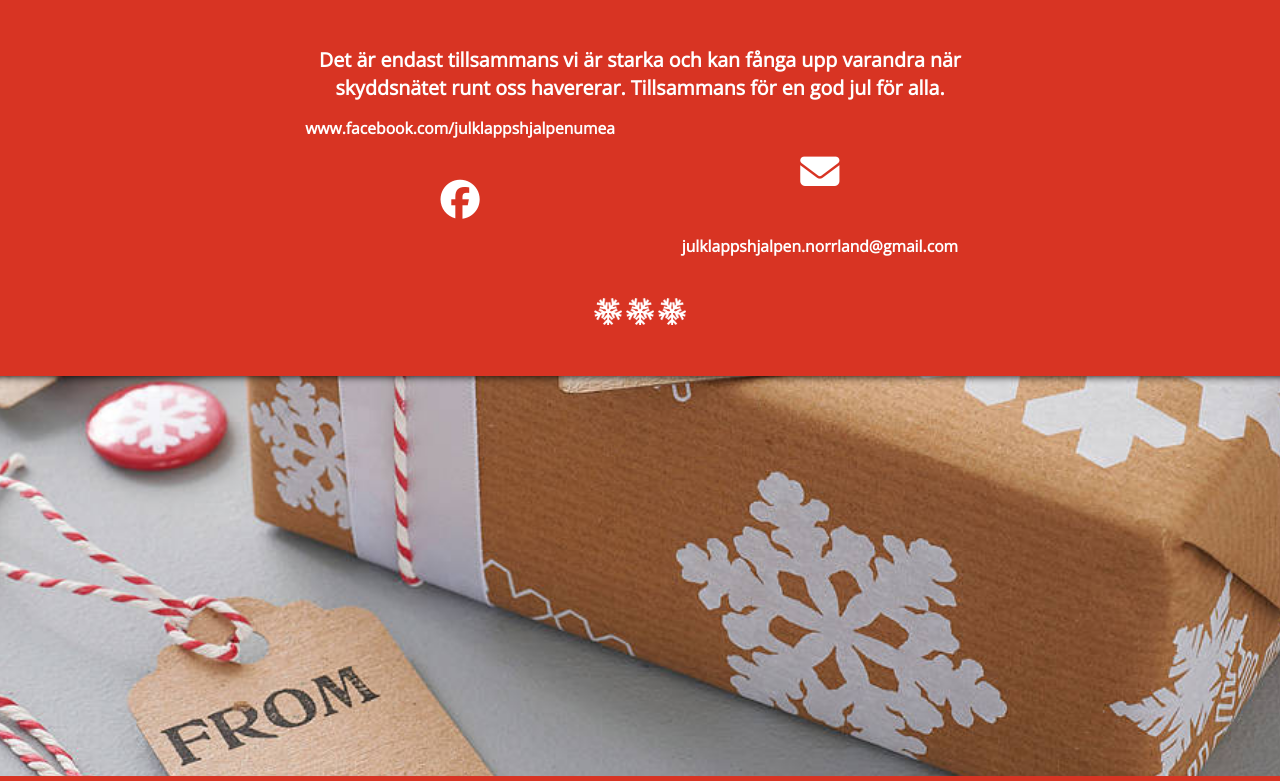
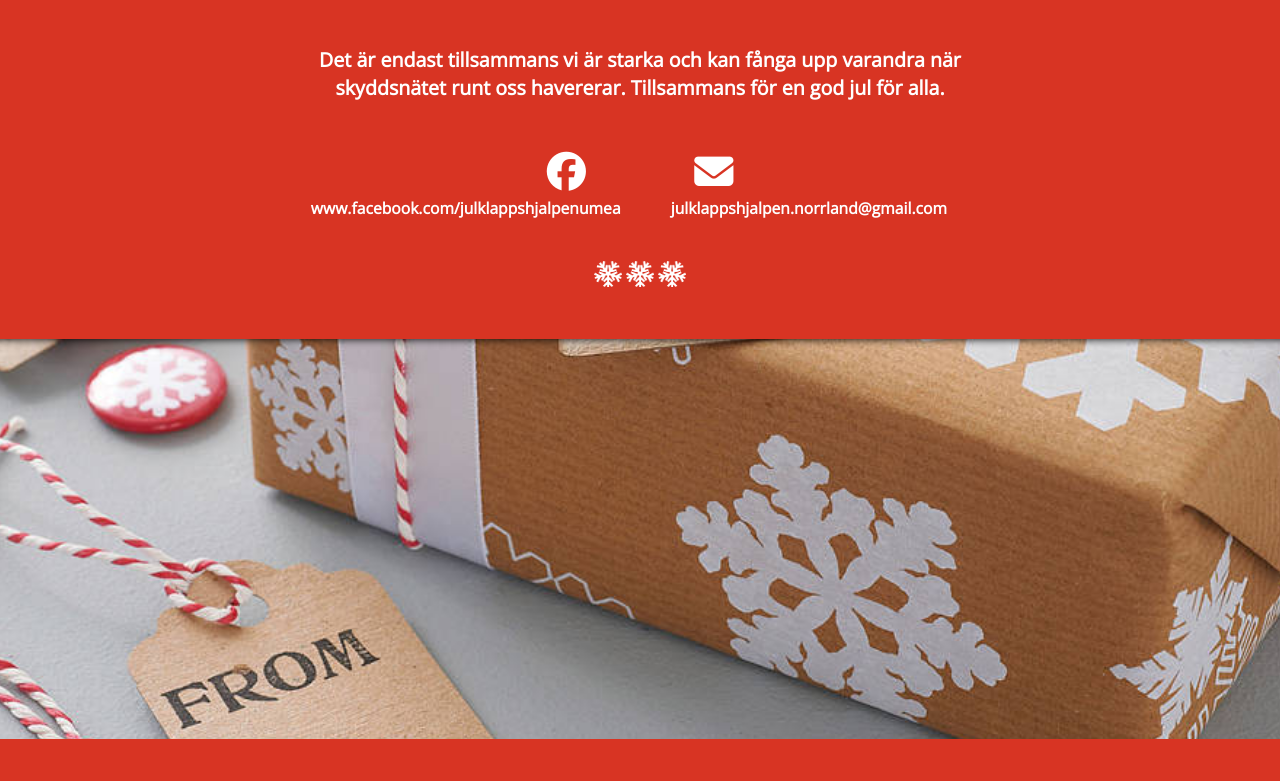
Before and after one commit to NTI-Gymnasiet/julklappshjalpen, a plain HTML site: page alt1/index.html in a window 1280 px wide. Shown: the part 1138-1919 px from the top of the page. Drawn offline with nearby package versions, Linux system fonts and the light colour scheme.

Commit message:
Små layout-fixar

```diff
--- a/alt1/index.html
+++ b/alt1/index.html
@@ -58,8 +58,8 @@
       runt oss havererar. Tillsammans för en god jul för alla.</p>
 
       <p class="text-center em" >
-          <span class="col-xs-6 col-md-12 col-lg-6"><a href="http://www.facebook.com/julklappshjalpenumea" target="_blank"><span class="by-icons">www.facebook.com/julklappshjalpenumea</span><span class="fa fa-facebook-official icons"></span></a></span>
-          <span class="col-xs-6 col-md-12 col-lg-6"><a href="mailto:julklappshjalpen.norrland@gmail.com" target="_blank"><span class="fa fa-envelope icons"></span><span class="by-icons">julklappshjalpen.norrland@gmail.com</span></a></span>
+          <span class="col-xs-6 col-md-12 col-lg-6 text-right"><a href="http://www.facebook.com/julklappshjalpenumea" target="_blank"><span class="fa fa-facebook-official icons"></span><br><span class="by-icons">www.facebook.com/julklappshjalpenumea</span></a></span>
+          <span class="col-xs-6 col-md-12 col-lg-6 text-left"><a href="mailto:julklappshjalpen.norrland@gmail.com" target="_blank"><span class="fa fa-envelope icons"></span><br><span class="by-icons">julklappshjalpen.norrland@gmail.com</span></a></span>
       </p>
 
     <div class="snowflakes">
@@ -245,8 +245,8 @@
   <footer id="footer" class="grey-sh-bg white-text shadow row">
       <a id="sponsorer"  class="anchor"></a>
       <h2 class="col-xs-12">Sponsorer</h2>
-        <div class="col-xs-12 col-md-6 col-lg-4 block-center">
-          <a href="http://www.ntigymnasiet.se/umea" target="_blank"><img id="nti-logo" src="img/nti_elev_blue.png"></a>
+        <div class="col-xs-12 ">
+          <a href="http://www.ntigymnasiet.se/umea" target="_blank"><img id="nti-logo" class="center-block" src="img/nti_elev_blue.png"></a>
         </div>
       <div class="snowflakes">
         <img src="img/snoflinga_white.png">
--- a/alt1/style.css
+++ b/alt1/style.css
@@ -234,12 +234,13 @@ footer {
 
 .icons {
   font-size: 2em;
-  margin: 1em;
+  margin: 1em 1em 0 1em;
 }
 
 .by-icons {
   font-size: 0.8em;
   vertical-align: middle;
+  margin: 0 1em 0 1em;
 }
 
 
```
